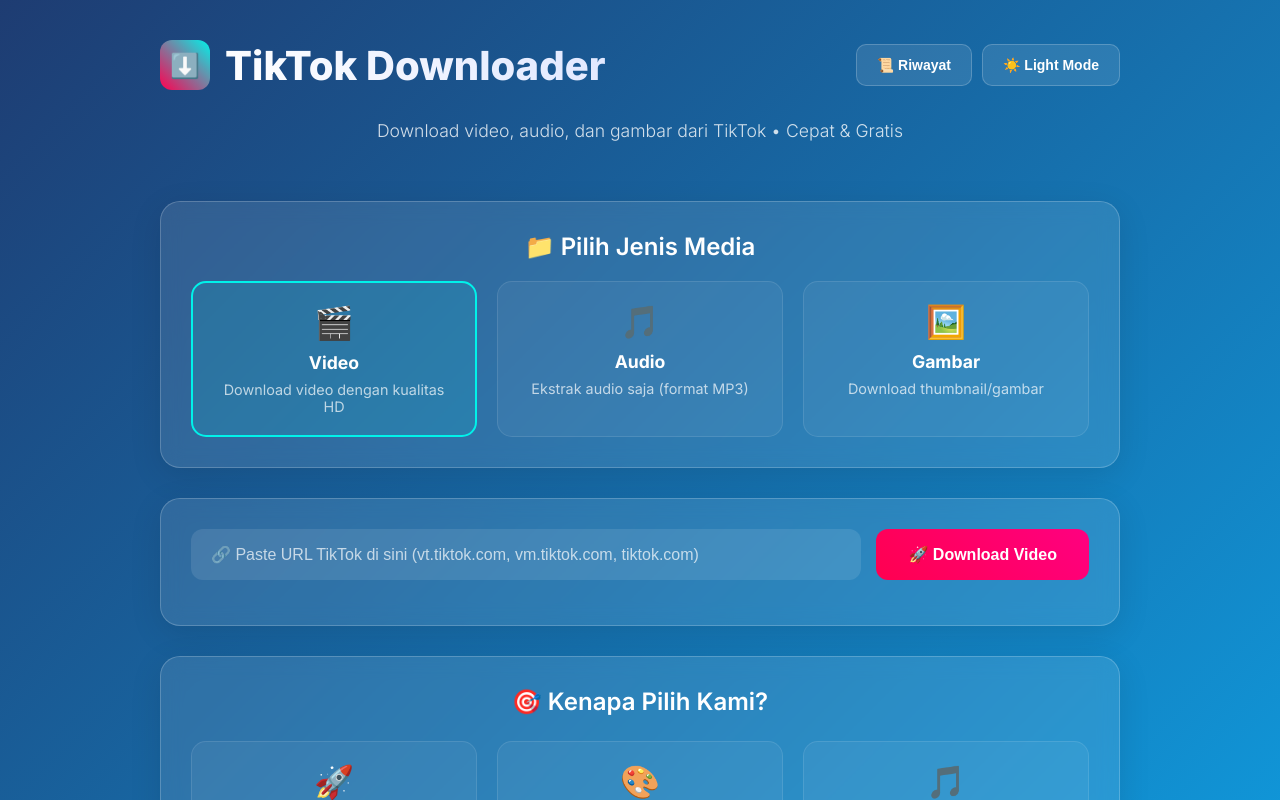
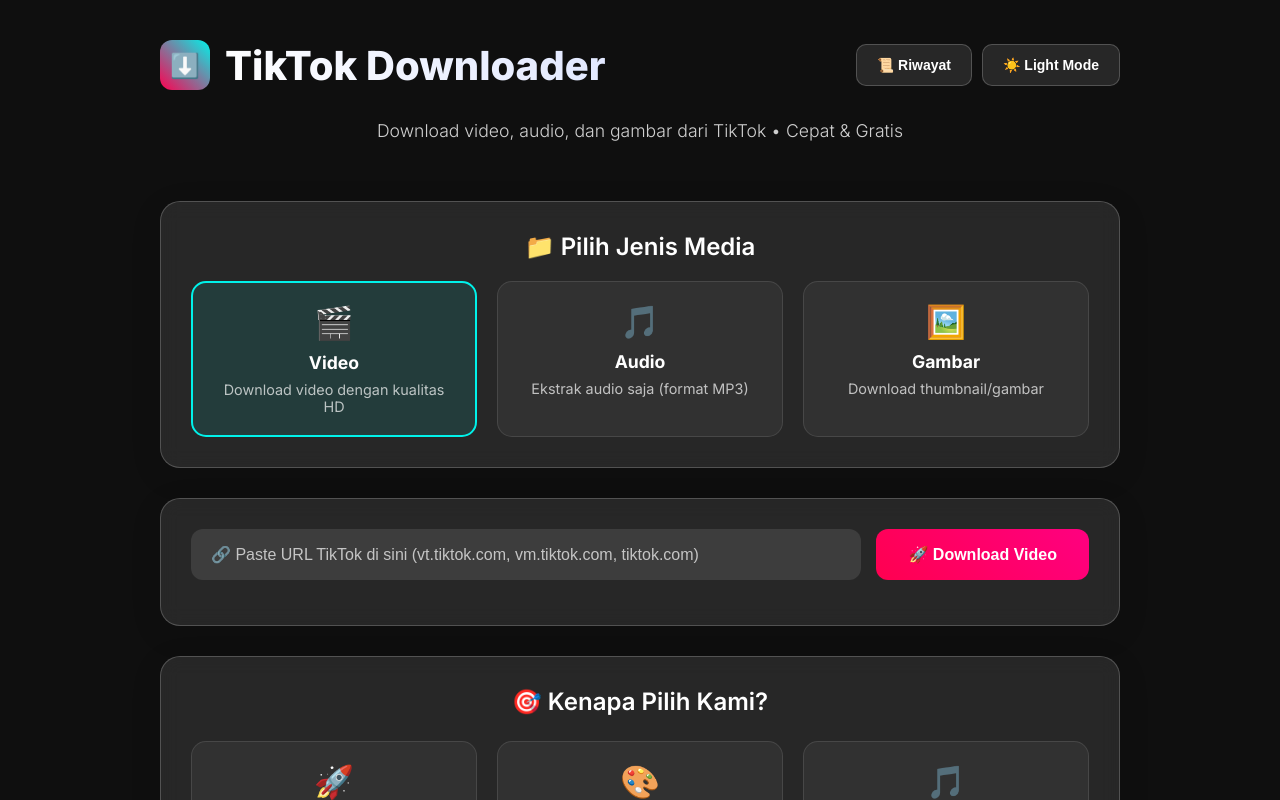
Before and after one commit to KY-DEV1/Tiktok-down, a Next.js app: page / in a window 1280 px wide. Shown: the top 800 px of the page. Built offline with nearby package versions, Linux system fonts and the light colour scheme.

Commit message:
Update globals.css

```diff
--- a/styles/globals.css
+++ b/styles/globals.css
@@ -17,11 +17,11 @@ body {
 }
 
 .tiktok-downloader.dark {
-  background: linear-gradient(135deg, #1e3c72 0%, #0ea5e9 100%);
+  background: #0f0f0f; /* hitam solid keren */
 }
 
 .tiktok-downloader.light {
-  background: linear-gradient(135deg, #f9fafb 0%, #764ba2 100%);
+  background: #f9fafb; /* putih soft (ga nyilauin) */
 }
 
 .container {
```
